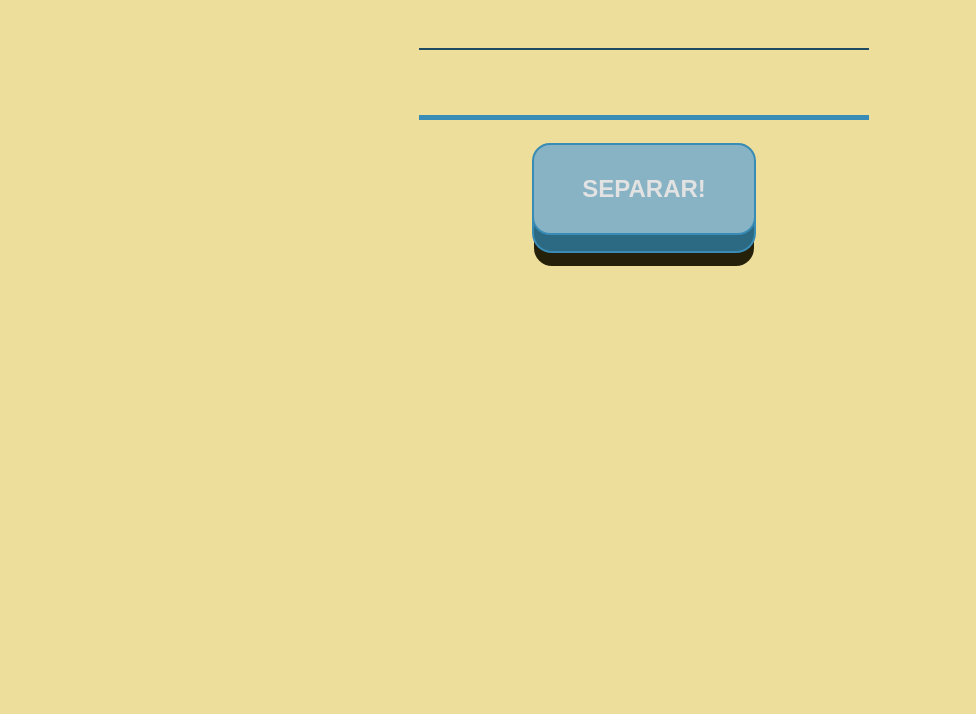
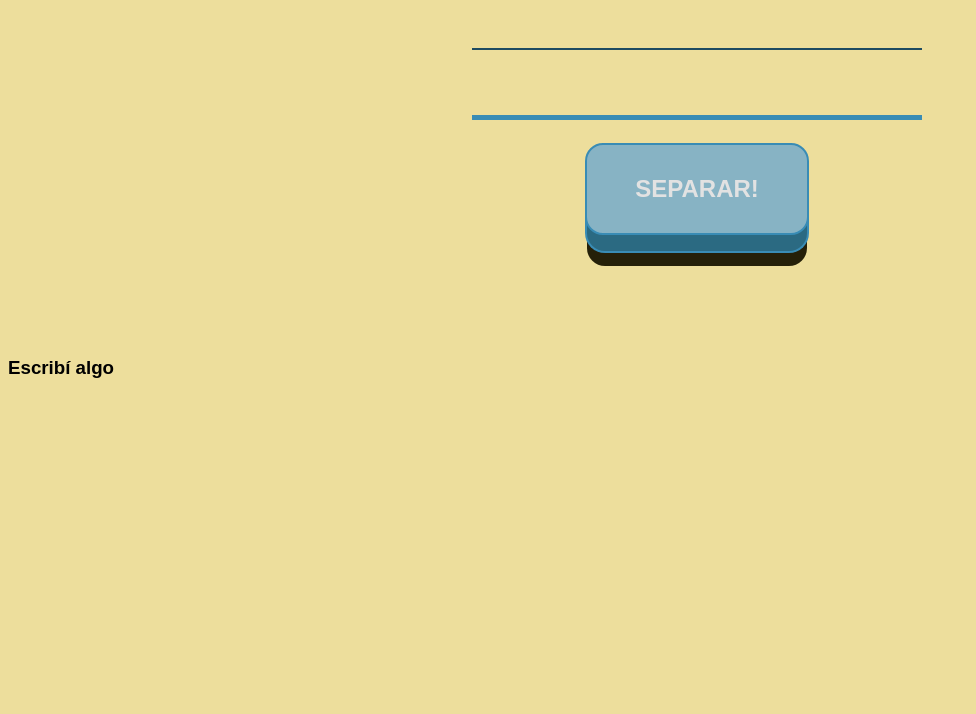
Before and after one commit to pablolucianop/count-syllables-in-spanish, a website: page index.html in a window 1280 px wide. Shown: the whole page, without its empty margins (0-976 px from the left). Drawn offline with Linux system fonts and the light colour scheme.

Commit message:
Update index.html

```diff
--- a/index.html
+++ b/index.html
@@ -4,6 +4,7 @@
     <link rel="stylesheet" type="text/css" href="trstyle.css" />
   </head>
   <body>
+            <h3> Escribí algo</h3>
     <div class="spellSpace">
       <div class="top">
         <h2>
```
